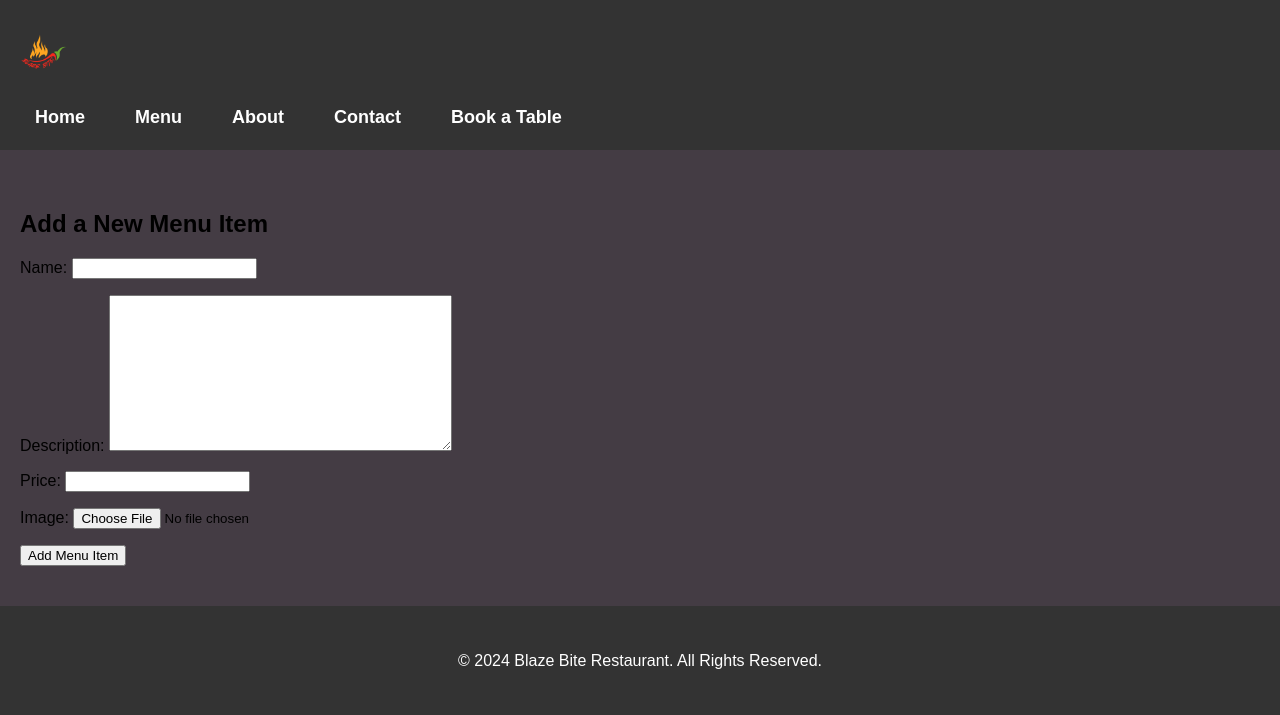
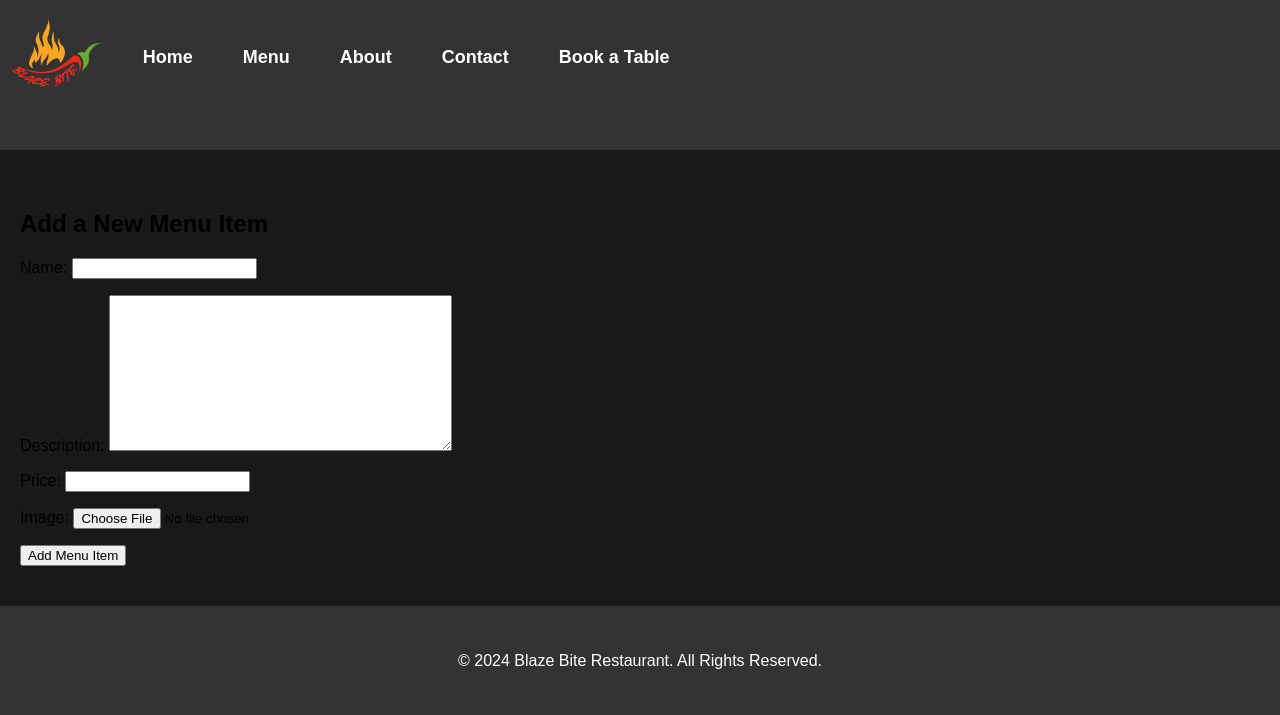
Before and after one commit to dmuresanu/blaze-bite-website, a Django app: page /menu/add/ in a window 1280 px wide. Shown: the top 715 px of the page. Run offline with Django 5.2, Linux system fonts and the light colour scheme.

Commit message:
Adjust navbar layout: position menu on the same line as logo and reduce navbar height

```diff
--- a/core/templates/base.html
+++ b/core/templates/base.html
@@ -40,16 +40,18 @@
     <!-- Navbar Section -->
     <nav>
         <div class="container">
-            <a href="/" class="logo">
-                <img src="{% static 'images/logo.png' %}" alt="Restaurant Logo">
-            </a>
+
             <!-- Hamburger Menu for Mobile -->
             <div class="navbar-toggle" onclick="toggleMenu()">
                 <span></span>
                 <span></span>
                 <span></span>
             </div>
+
             <ul>
+                <a href="/" class="logo">
+                    <img src="{% static 'images/logo.png' %}" alt="Restaurant Logo">
+                </a>
                 <li><a href="/" class="{% if request.path == '/' %}active{% endif %}">Home</a></li>
                 <li><a href="/menu/" class="{% if request.path == '/menu/' %}active{% endif %}">Menu</a></li>
                 <li><a href="/about/" class="{% if request.path == '/about/' %}active{% endif %}">About</a></li>
--- a/static/css/style.css
+++ b/static/css/style.css
@@ -170,7 +170,7 @@ nav ul li a.active {
 main {
     margin-top: 150px;
     padding: 40px 20px;
-    background-color: #443c44;
+    background-color: rgba(0, 0, 0, 0.5);
 }
 
 body.homepage main {
```
Also changed, not shown: media/menu_items/Margherita.jpg (added), media/menu_items/ai-generated-8711272_1280.jpg (added), static/images/logo.png.
